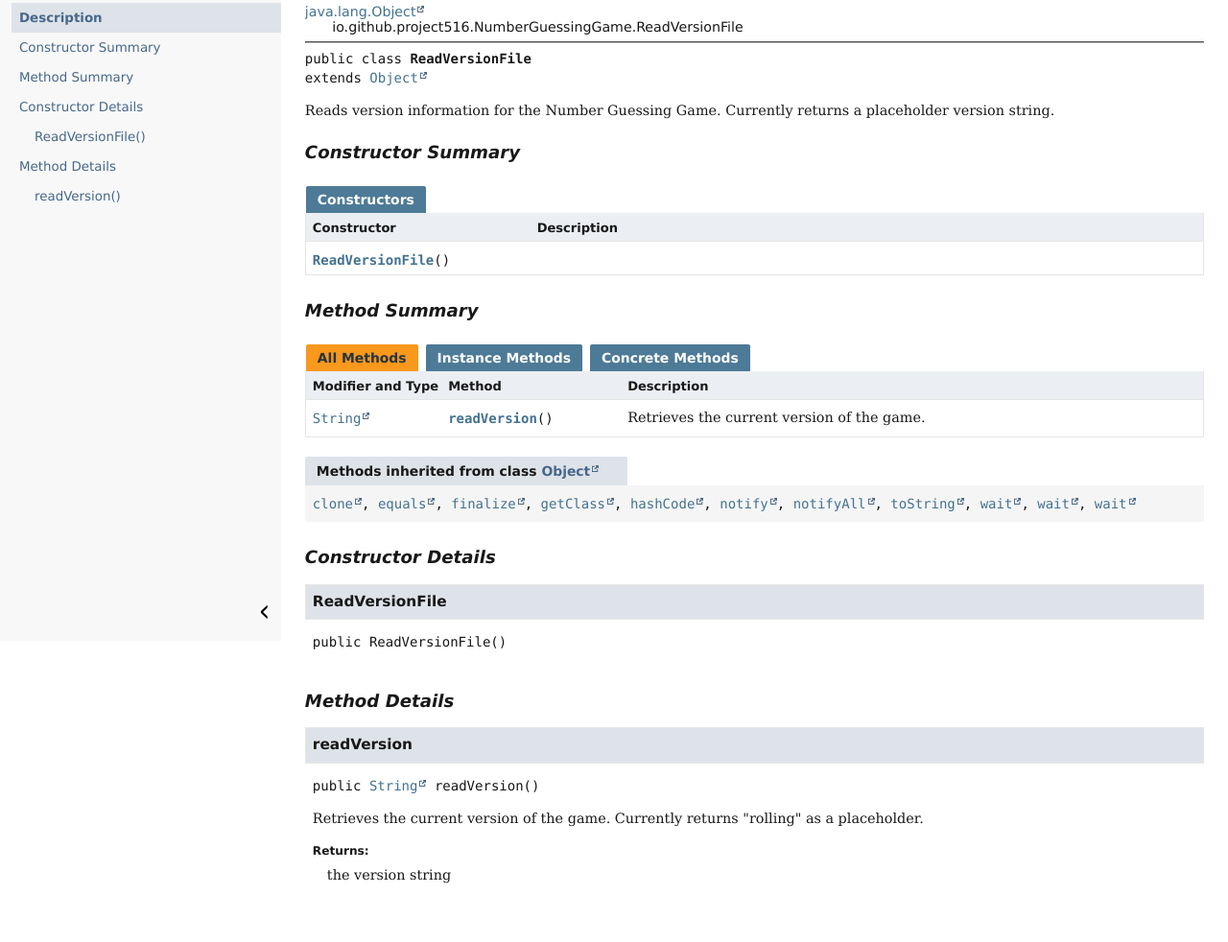
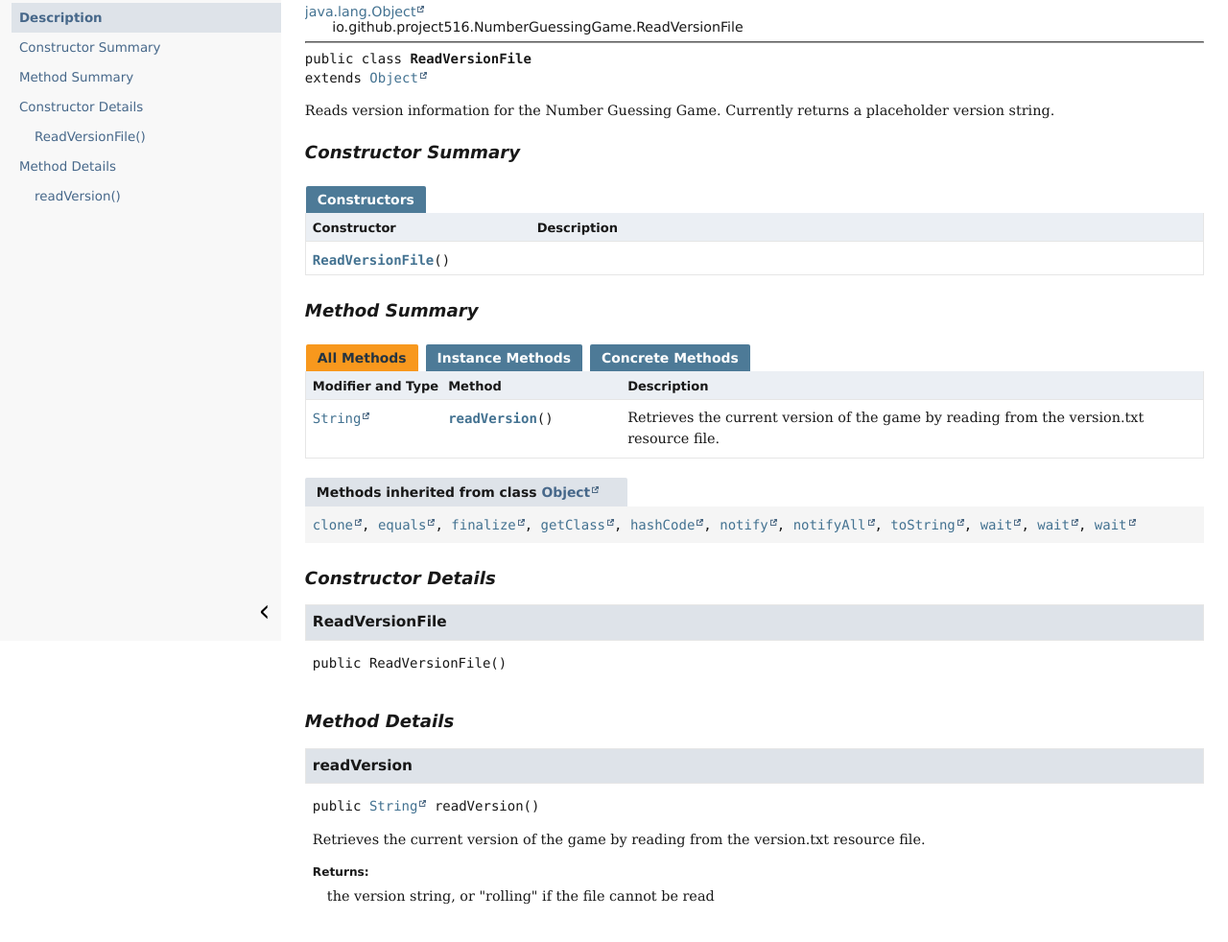
Before and after one commit to Project516/NumberGuessingGame, a plain HTML site: page io/github/project516/NumberGuessingGame/ReadVersionFile.html in a window 1280 px wide. Shown: the part 132-1114 px from the top of the page at 96% size. Drawn offline with Linux system fonts and the light colour scheme.

Commit message:
deploy: 8edf3035b9cfe08a5d0f65b9c0bfe27895c9edca

```diff
--- a/io/github/project516/NumberGuessingGame/ReadVersionFile.html
+++ b/io/github/project516/NumberGuessingGame/ReadVersionFile.html
@@ -113,7 +113,7 @@ string.</div>
 <div class="col-first even-row-color method-summary-table method-summary-table-tab2 method-summary-table-tab4"><code><a href="https://docs.oracle.com/en/java/javase/25/docs/api/java.base/java/lang/String.html" title="class or interface in java.lang" class="external-link">String</a></code></div>
 <div class="col-second even-row-color method-summary-table method-summary-table-tab2 method-summary-table-tab4"><code><a href="#readVersion()" class="member-name-link">readVersion</a>()</code></div>
 <div class="col-last even-row-color method-summary-table method-summary-table-tab2 method-summary-table-tab4">
-<div class="block">Retrieves the current version of the game.</div>
+<div class="block">Retrieves the current version of the game by reading from the version.txt resource file.</div>
 </div>
 </div>
 </div>
@@ -153,10 +153,10 @@ string.</div>
 <h3>readVersion</h3>
 <div class="horizontal-scroll">
 <div class="member-signature"><span class="modifiers">public</span>&nbsp;<span class="return-type"><a href="https://docs.oracle.com/en/java/javase/25/docs/api/java.base/java/lang/String.html" title="class or interface in java.lang" class="external-link">String</a></span>&nbsp;<span class="element-name">readVersion</span>()</div>
-<div class="block">Retrieves the current version of the game. Currently returns "rolling" as a placeholder.</div>
+<div class="block">Retrieves the current version of the game by reading from the version.txt resource file.</div>
 <dl class="notes">
 <dt>Returns:</dt>
-<dd>the version string</dd>
+<dd>the version string, or "rolling" if the file cannot be read</dd>
 </dl>
 </div>
 </section>
```
Also changed, not shown: index-all.html (+1 -1 lines).
